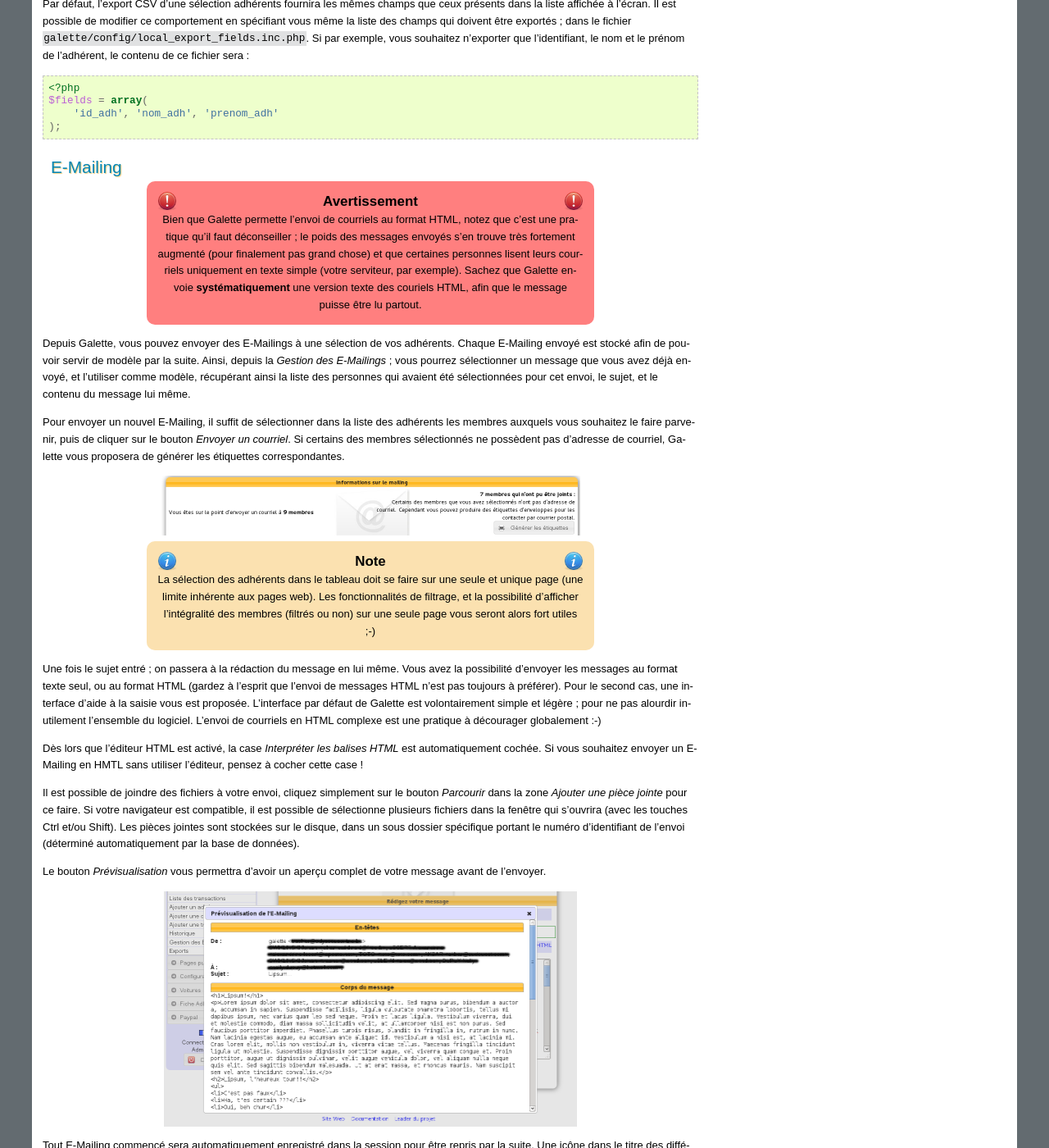
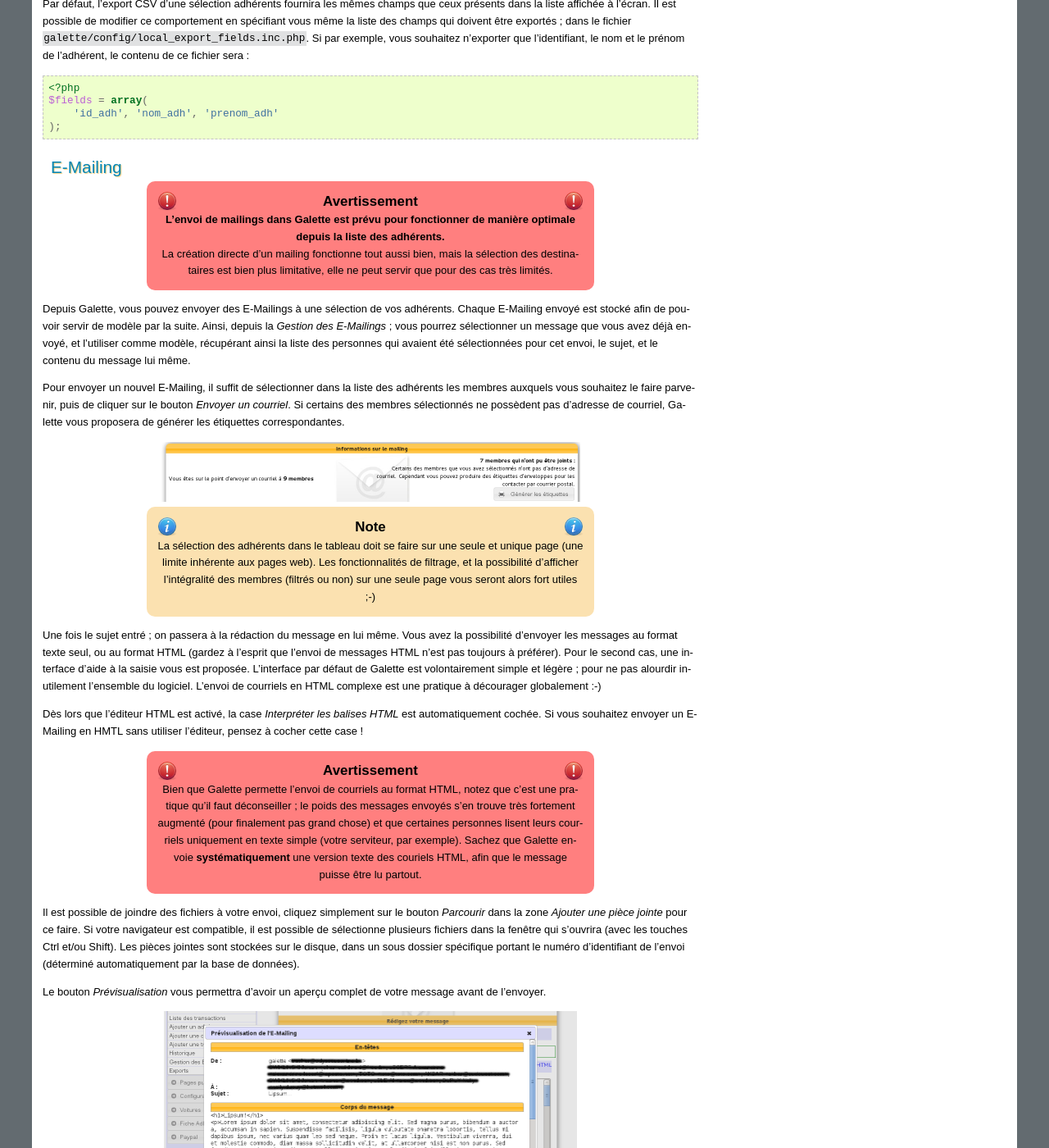
Before and after one commit to galette/galettedoc, a Sphinx documentation site: the page built from source/usermanual/adherents.rst, in a window 1280 px wide and 1400 px high, scrolled down 3024 px. Shown: the whole window at 82% size. Built offline with Sphinx 7.4.7, drawn with Linux system fonts in a browser that asks for light colours.

Commit message:
Ajout d'une bafouille pour clarifier l'envoi de mailings.

```diff
--- a/source/usermanual/adherents.rst
+++ b/source/usermanual/adherents.rst
@@ -116,7 +116,9 @@ Par défaut, l'export CSV d'une sélection adhérents fournira les mêmes champs
 E-Mailing
 =========
 
-.. warning:: Bien que Galette permette l'envoi de courriels au format HTML, notez que c'est une pratique qu'il faut déconseiller ; le poids des messages envoyés s'en trouve très fortement augmenté (pour finalement pas grand chose) et que certaines personnes lisent leurs courriels uniquement en texte simple (votre serviteur, par exemple). Sachez que Galette envoie **systématiquement** une version texte des couriels HTML, afin que le message puisse être lu partout.
+.. warning:: **L'envoi de mailings dans Galette est prévu pour fonctionner de manière optimale depuis la liste des adhérents.**
+
+   La création directe d'un mailing fonctionne tout aussi bien, mais la sélection des destinataires est bien plus limitative, elle ne peut servir que pour des cas très limités.
 
 Depuis Galette, vous pouvez envoyer des E-Mailings à une sélection de vos adhérents. Chaque E-Mailing envoyé est stocké afin de pouvoir servir de modèle par la suite. Ainsi, depuis la `Gestion des E-Mailings` ; vous pourrez sélectionner un message que vous avez déjà envoyé, et l'utiliser comme modèle, récupérant ainsi la liste des personnes qui avaient été sélectionnées pour cet envoi, le sujet, et le contenu du message lui même.
 
@@ -133,6 +135,8 @@ Une fois le sujet entré ; on passera à la rédaction du message en lui même.
 L'interface par défaut de Galette est volontairement simple et légère ; pour ne pas alourdir inutilement l'ensemble du logiciel. L'envoi de courriels en HTML complexe est une pratique à décourager globalement :-)
 
 Dès lors que l'éditeur HTML est activé, la case `Interpréter les balises HTML` est automatiquement cochée. Si vous souhaitez envoyer un E-Mailing en HMTL sans utiliser l'éditeur, pensez à cocher cette case !
+
+.. warning:: Bien que Galette permette l'envoi de courriels au format HTML, notez que c'est une pratique qu'il faut déconseiller ; le poids des messages envoyés s'en trouve très fortement augmenté (pour finalement pas grand chose) et que certaines personnes lisent leurs courriels uniquement en texte simple (votre serviteur, par exemple). Sachez que Galette envoie **systématiquement** une version texte des couriels HTML, afin que le message puisse être lu partout.
 
 Il est possible de joindre des fichiers à votre envoi, cliquez simplement sur le bouton `Parcourir` dans la zone `Ajouter une pièce jointe` pour ce faire. Si votre navigateur est compatible, il est possible de sélectionne plusieurs fichiers dans la fenêtre qui s'ouvrira (avec les touches Ctrl et/ou Shift).
 Les pièces jointes sont stockées sur le disque, dans un sous dossier spécifique portant le numéro d'identifiant de l'envoi (déterminé automatiquement par la base de données).
```
